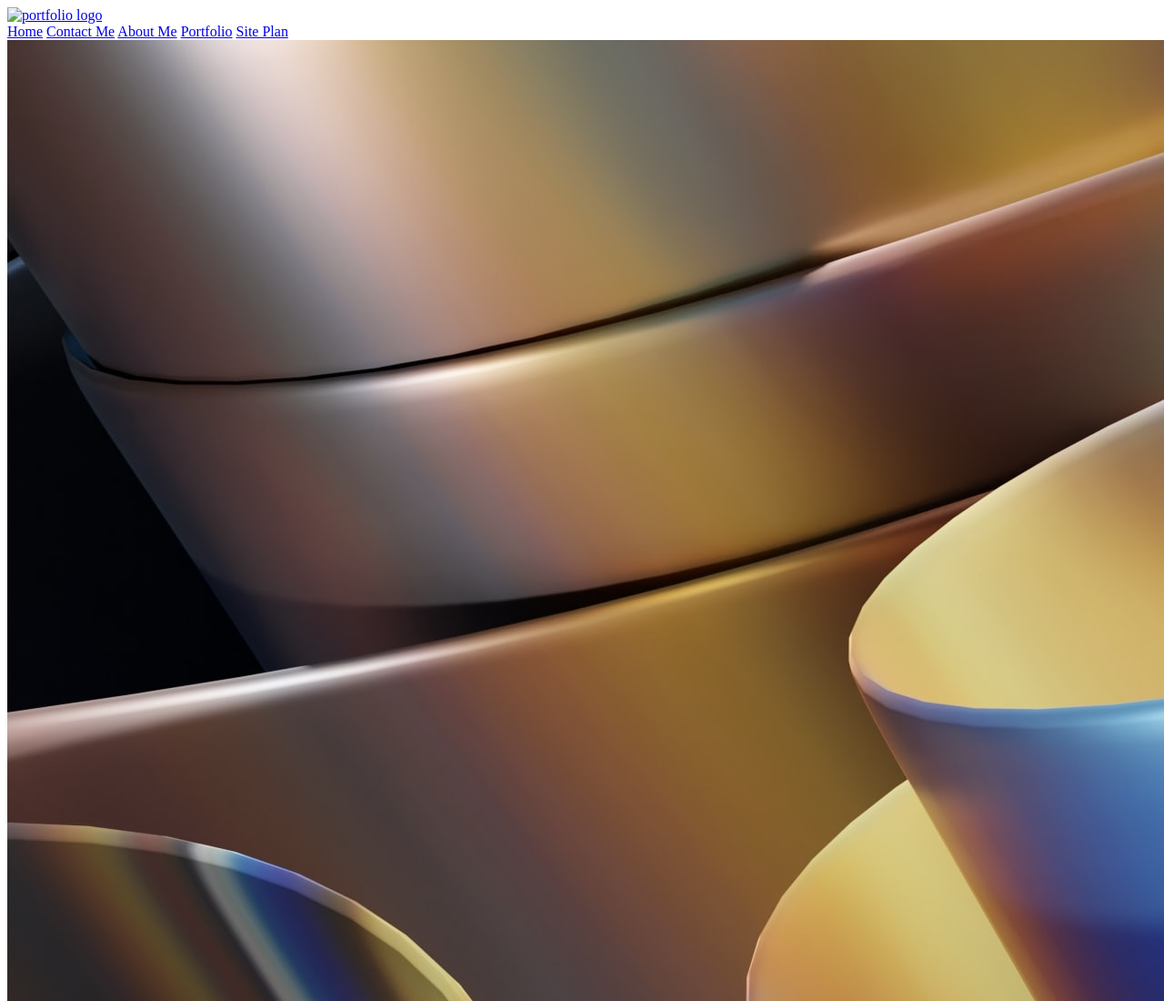
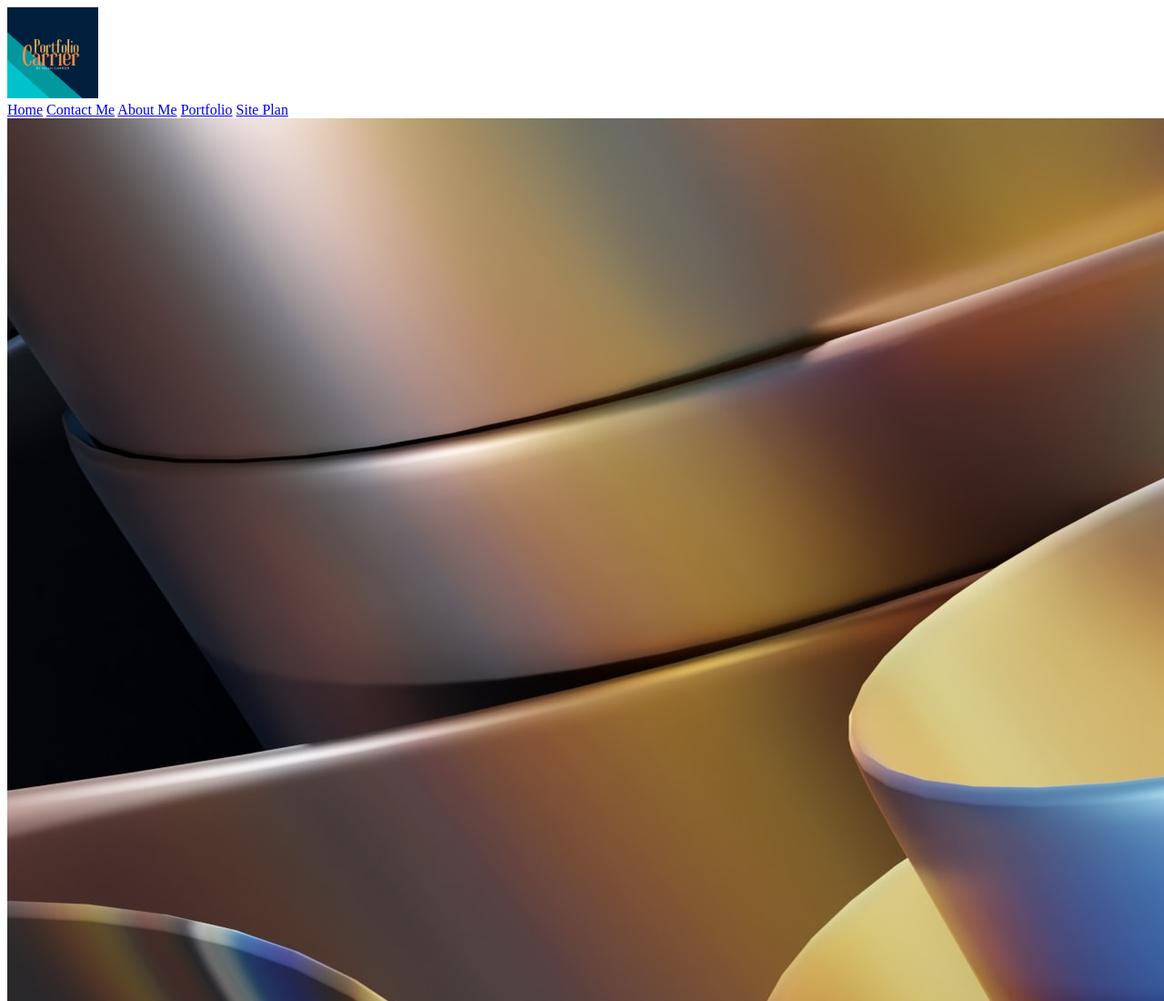
Before and after one commit to noahcarrier1999/wdd130, a plain HTML site: page portfolio/about_me.html in a window 1280 px wide. Shown: the top 1100 px of the page at 91% size. Drawn offline with Linux system fonts and the light colour scheme; the site is published under a folder, as on GitHub Pages, so addresses that start at the root find nothing.

Commit message:
fixed logo

```diff
--- a/portfolio/about_me.html
+++ b/portfolio/about_me.html
@@ -10,7 +10,7 @@
     <div class="content">
         <header>
             <a id="logo_link" href="/portfolio/home_page.html">
-                <img src="/portfolio/images/portfolio.png" alt="portfolio logo" height="100" width="100">
+                <img src="images/portfolio.png" alt="portfolio logo" height="100" width="100">
             </a>
             <nav>
                 <a href="/portfolio/home_page.html">Home</a>
```
